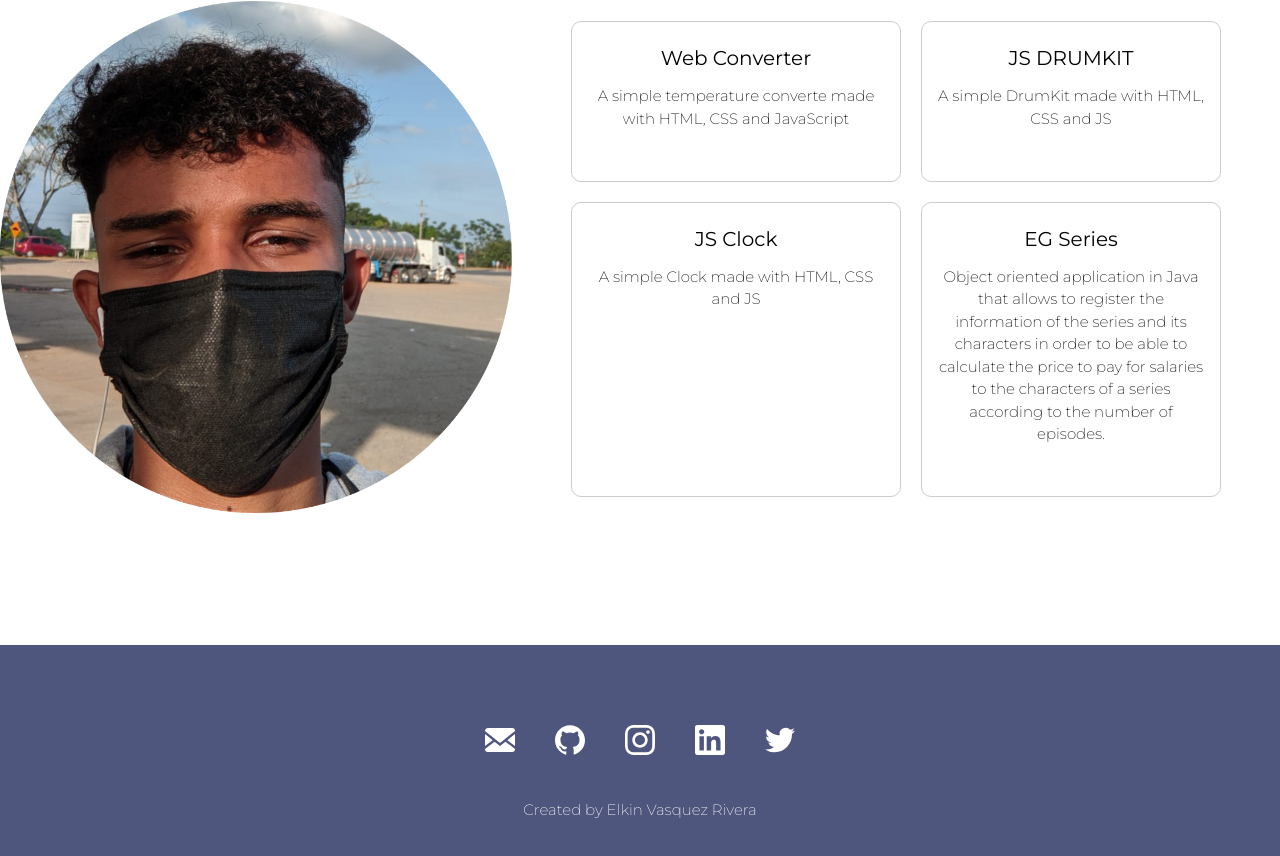
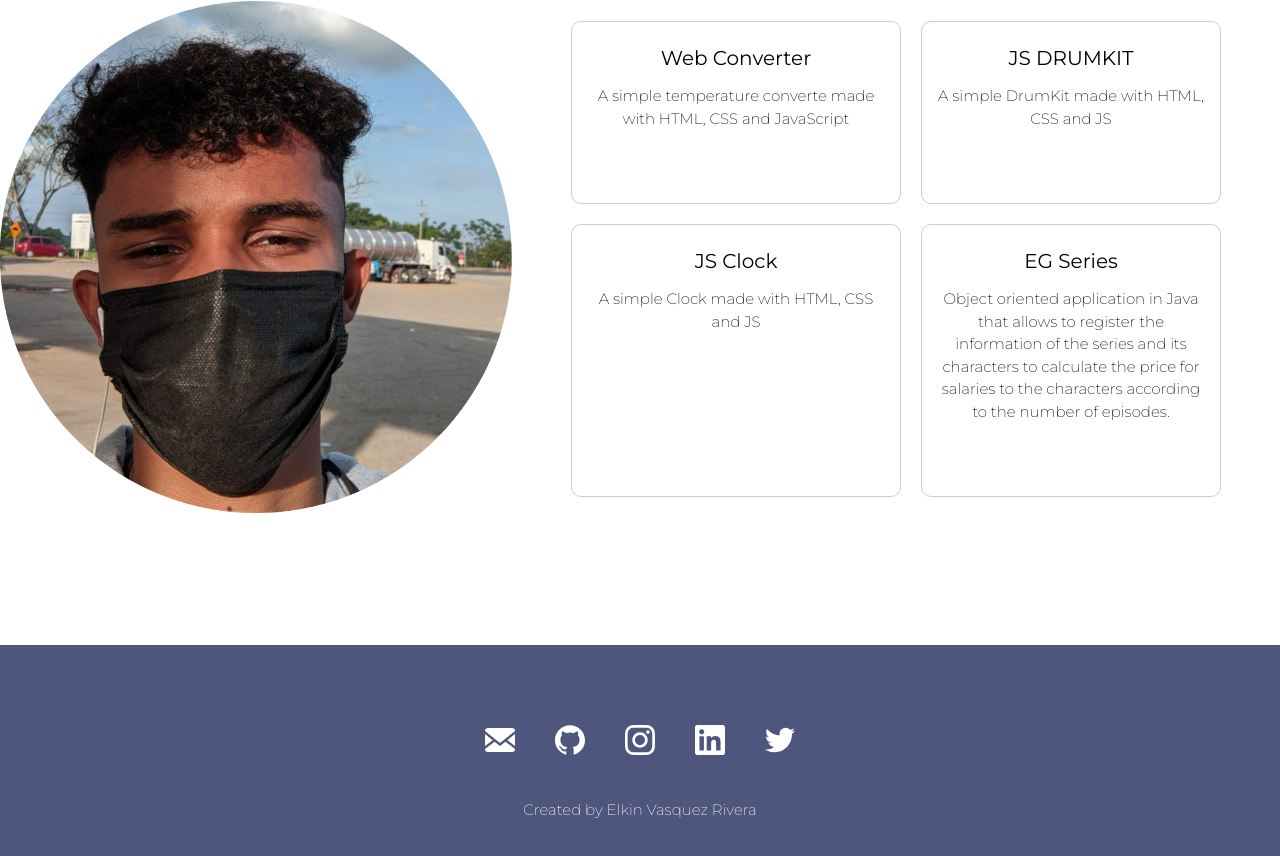
Before and after one commit to ElkinV/Portfoliio, a React (Vite) app: page / in a window 1280 px wide. Shown: the part 1992-2848 px from the top of the page. Built offline with nearby package versions, Linux system fonts and the light colour scheme.

Commit message:
update project list

```diff
--- a/src/Components/Portfolio.jsx
+++ b/src/Components/Portfolio.jsx
@@ -51,7 +51,7 @@ const projectList = [
   {
     title: "EG Series",
     description:
-      "Object oriented application in Java that allows to register the information of the series and its characters in order to be able to calculate the price to pay for salaries to the characters of a series according to the number of episodes.",
+      "Object oriented application in Java that allows to register the information of the series and its characters to calculate the price for salaries to the characters according to the number of episodes.",
     url: "https://github.com/ElkinV/Final_Project_OOP",
   },
 ];
```
